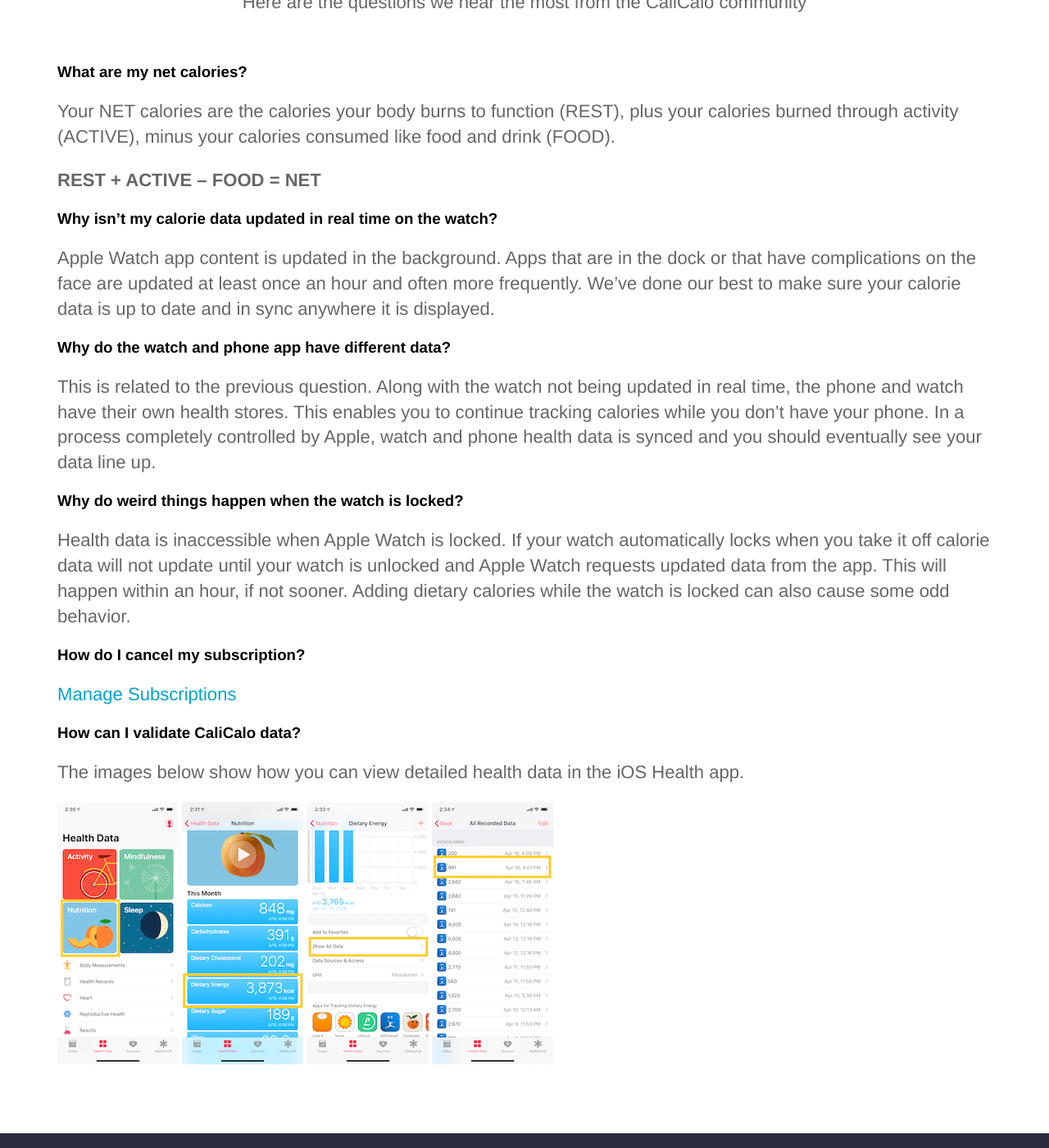
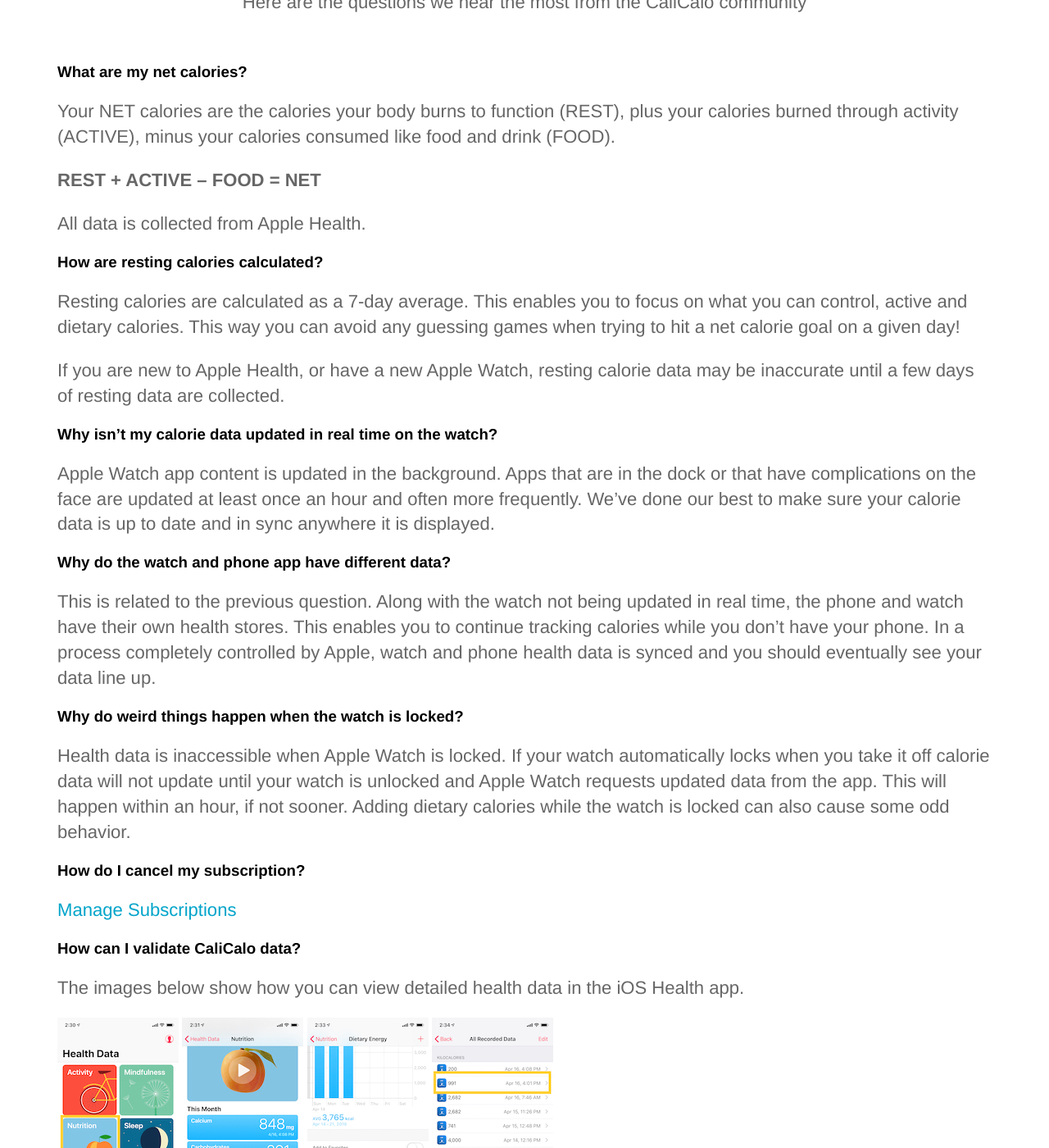
Before and after one commit to Base11Studios/calicalo-site, a Jekyll site: the page built from faq.html, in a window 1280 px wide and 1400 px high, scrolled down 256 px. Shown: the whole window at 82% size. Built offline with Jekyll 4.4.1, drawn with Linux system fonts in a browser that asks for light colours; comment, search, counter and statistics services are not loaded; some of the changed text lies outside the part shown.

Commit message:
Update faq.html

```diff
--- a/faq.html
+++ b/faq.html
@@ -9,6 +9,14 @@
 <p>Your NET calories are the calories your body burns to function (REST), plus your calories burned through activity (ACTIVE), minus your calories consumed like food and drink (FOOD).</p>
 
 <p><strong>REST + ACTIVE – FOOD = NET</strong></p>
+
+<p>All data is collected from Apple Health.</p>
+
+<h3>How are resting calories calculated?</h3>
+
+<p>Resting calories are calculated as a 7-day average. This enables you to focus on what you can control, active and dietary calories. This way you can avoid any guessing games when trying to hit a net calorie goal on a given day!</p>
+
+<p>If you are new to Apple Health, or have a new Apple Watch, resting calorie data may be inaccurate until a few days of resting data are collected.</p>
 
 <h3>Why isn’t my calorie data updated in real time on the watch?</h3>
 
@@ -37,3 +45,7 @@
 <img src="/images/choose-all.jpeg" style="width:148px;height:320px;">
 
 <img src="/images/choose-data.jpeg" style="width:148px;height:320px;">
+
+<h3>Why doesn't CaliCalo have the data I expect?</h3>
+
+<p>CaliCalo relies soley on Apple Health for data. Sometimes, data is incorrectly added to Apple Health by other apps or devices. Correct any data in Apple Health and CaliCalo should properly reflect those changes.</p>
```
